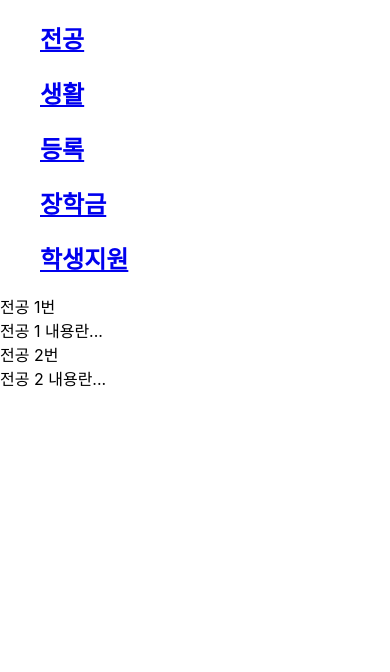
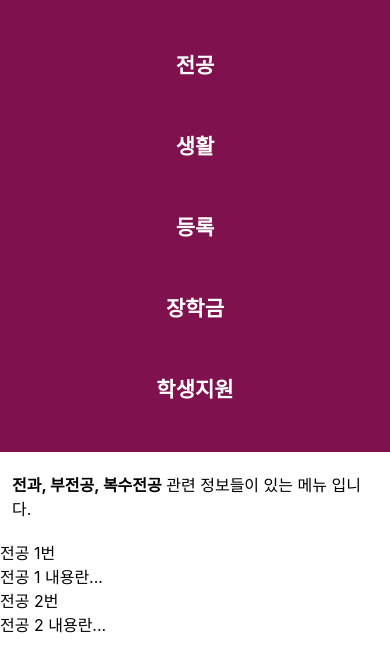
Before and after one commit to coldexpression/jbnu-guide-project, a React (Create React App) app: page /home in a window 390 px wide. Shown: the top 672 px of the page. Built offline with nearby package versions, Linux system fonts and the light colour scheme.

Commit message:
MainPages Version 0.2

```diff
--- a/src/App.js
+++ b/src/App.js
@@ -13,11 +13,9 @@ function App() {
           <Route exact path="/login">
             <LoginPage />
           </Route>
-          <Provider store={store}>
              <Route exact path="/home">
                <MainPage />
               </Route>
-          </Provider>
           <Route exact path="/profile">
             <ProfilePage />
           </Route>
--- a/src/index.js
+++ b/src/index.js
@@ -3,10 +3,14 @@ import ReactDOM from 'react-dom';
 import './index.css';
 import App from './App';
 import reportWebVitals from './reportWebVitals';
+import {Provider} from 'react-redux';
+import store from './pages/MainPage/store';
 
 ReactDOM.render(
   <React.StrictMode>
-    <App />
+     <Provider store={store}>
+      <App />
+    </Provider>
   </React.StrictMode>,
   document.getElementById('root')
 );
--- a/src/pages/MainPage/MainPage.js
+++ b/src/pages/MainPage/MainPage.js
@@ -6,8 +6,6 @@ import ArticleContainer from "./containers/ArticleConnect"
 const MainPage = () => {
   return (
     <div>
-
-
       <NavContainer></NavContainer>
 
       <ArticleContainer></ArticleContainer>
--- a/src/pages/MainPage/components/Article.jsx
+++ b/src/pages/MainPage/components/Article.jsx
@@ -1,16 +1,23 @@
 import React, { Component } from 'react'
-
+import "../components/design.css"
 
 export default class Article extends Component {
     render(){
         const titles = this.props.title.map((value,index) => {
             if(index !== 0) {
-                return <div>{value}<br/>{this.props.desc[index]}</div>
+                return (
+                    <div>
+                        {value}<br/>{this.props.desc[index]}
+                    </div>
+                )
             }
         })
 
             return (
             <article>
+                <div className="arti__title">
+                    <b>{this.props.explain}</b> 관련 정보들이 있는 메뉴 입니다.<br/>
+                </div>
                 {titles}
             </article>
         )
--- a/src/pages/MainPage/components/Nav.jsx
+++ b/src/pages/MainPage/components/Nav.jsx
@@ -1,20 +1,31 @@
 import React, { Component } from 'react'
+import "../components/design.css"
 
 export default class Nav extends Component {
     render() {
-        var tags = [];
-        for(var i=0; i<this.props.data.length; i++){
-            var d = this.props.data[i];
-            tags.push(<h2 key={d.id}><a href="#" data-id={d.id} onClick={function(e) {
-                this.props.onClick(Number(e.target.dataset.id));
-            }.bind(this)}>{d.title[0]}</a></h2>)
+        const handleOnClick = (e) => {
+            this.props.onClick(Number(e.target.dataset.id));
         }
+
+        const context = this.props.data.map((item) => (
+            <div className="navi__li">
+                 <h2 key={item.id}>
+                    <a href="#" data-id={item.id} onClick={handleOnClick.bind(this)}>
+                        {item.title[0]}
+                    </a>
+                </h2>
+            </div>
+        ))
+
+
         return (
-            <nav>
-                <ol>
-                   {tags}
-                </ol>
-            </nav>
+            <body>
+                <nav className="navi">
+                    <ol className="navi__menu">
+                        {context}
+                    </ol>
+                </nav>
+            </body>
         )
     }
 }
--- /dev/null
+++ b/src/pages/MainPage/components/design.css
@@ -0,0 +1,49 @@
+body {
+    margin: 0;
+}
+
+a {
+    color: white;
+    text-decoration: none;
+}
+.navi {
+    display:flex;
+    justify-content: space-between;
+    align-items: center;
+    background-color: #7E114E;
+    padding: 8px 12px;
+}
+
+.navi__menu {
+    display: flex;
+    list-style: none;
+    padding-left: 0;
+}
+.navi__li {
+    padding: 8px 12px;
+    font-size: 14px;
+    text-align: center;
+}
+
+.navi__li:hover {
+    background-color: black;
+    border-radius: 4px;
+}
+
+.arti__title {
+    padding: 20px 12px;
+}
+
+.arti_context {
+    padding: 10px 12px;
+}
+
+@media screen and (max-width: 768px) {
+    .navi {
+        flex-direction: column;
+    }
+
+    .navi__menu {
+        flex-direction: column;
+    }
+}
--- a/src/pages/MainPage/containers/ArticleConnect.jsx
+++ b/src/pages/MainPage/containers/ArticleConnect.jsx
@@ -2,23 +2,26 @@ import { connect } from 'react-redux';
 import Article from '../components/Article';
 export default connect(
     function (state) {
-        var title,desc;
+        var title,desc,explain;
         if(state.mode === 'WELCOME'){
             title = state.welcome_content.title;
             desc = state.welcome_content.desc;
+            explain = state.welcome_content.explain;
         } else {
             for(var i=0; i<state.contents.length;i++){
                 var d = state.contents[i];
                 if(d.id === state.selected_content_id) {
                     title = d.title;
                     desc = d.desc;
+                    explain = d.explain;
                     break;
                 }
             }
         }
         return {
             title:title,
-            desc:desc
+            desc:desc,
+            explain:explain
         }
     }
 )(Article);
--- a/src/pages/MainPage/store.js
+++ b/src/pages/MainPage/store.js
@@ -2,16 +2,22 @@ import {createStore} from 'redux';
 var initState = {
     mode:"READ",
     welcome_content:{
-        title:'Main',
-        desc:'Main, Hello'
+        title:'null',
+        desc:'null',
+        explain: 'null'
     },
     selected_content_id:1,
     contents: [
-        {id:1, title: ['전공','전공 1번','전공 2번'], desc: ['전공','전공 1 내용란...','전공 2 내용란...']},
-        {id:2, title: ['생활','생활 1번','생활 2번','생활 3번'], desc: ['생활','생활 1 내용란...','생활 2 내용란...','생활 3 내용란...']},
-        {id:3, title: ['등록','등록 1번','등록 2번','등록 3번'], desc: ['등록','등록 1 내용란...','등록 2 내용란...','등록 3 내용란...']},
-        {id:4, title: ['장학금','장학금 1번'], desc: ['장학금','장학금 1 내용란...']},
-        {id:5, title: ['학생지원','학생지원 1번'], desc: ['학생지원','학생지원 1 내용란...']}
+        {id:1, title: ['전공','전공 1번','전공 2번'],
+            desc: ['전공','전공 1 내용란...','전공 2 내용란...'], explain: ['전과, 부전공, 복수전공']},
+        {id:2, title: ['생활','생활 1번','생활 2번','생활 3번'],
+            desc: ['생활','생활 1 내용란...','생활 2 내용란...','생활 3 내용란...'], explain: ['자취방, 기숙사, 교내 편의시설']},
+        {id:3, title: ['등록','등록 1번','등록 2번','등록 3번'],
+            desc: ['등록','등록 1 내용란...','등록 2 내용란...','등록 3 내용란...'], explain: ['복학, 휴학, 자퇴']},
+        {id:4, title: ['장학금','장학금 1번'],
+            desc: ['장학금','장학금 1 내용란...'], explain: ['장학금']},
+        {id:5, title: ['학생지원','학생지원 1번'],
+            desc: ['학생지원','학생지원 1 내용란...'], explain: ['학생들이 이용할 수 있는 자원']}
     ]
 }
 function reducer(state=initState, action) {
```
Also changed, not shown: 1 other file (tests, documents, lock files or other folders).
